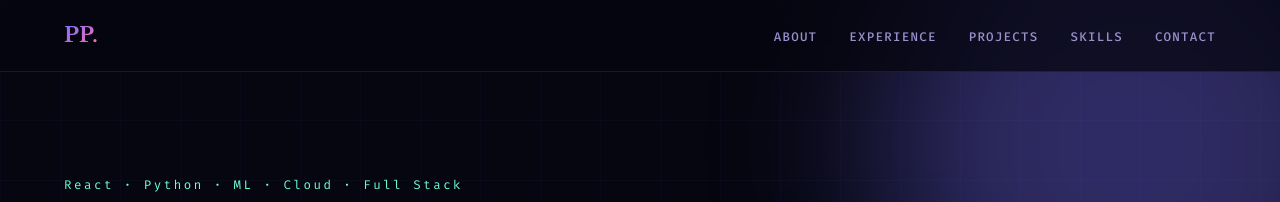
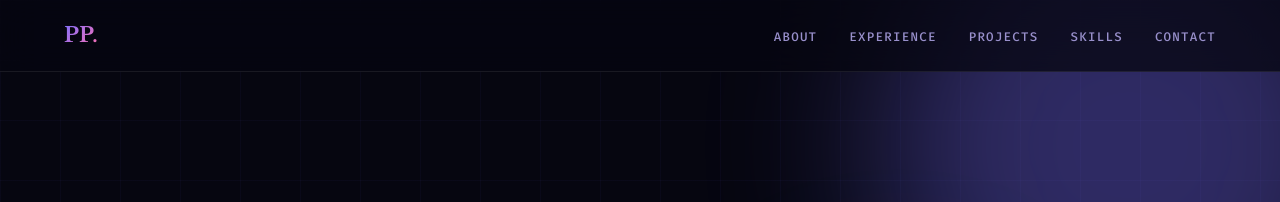
Before and after one commit to prasanna25325/portfolio, a plain HTML site: page index.html in a window 1280 px wide. Shown: the top 202 px of the page. Drawn offline with nearby package versions, Linux system fonts and the light colour scheme.

Commit message:
Remove entire hero eyebrow section

```diff
--- a/index.html
+++ b/index.html
@@ -41,7 +41,6 @@
     @keyframes float{0%,100%{transform:translateY(0) scale(1)}50%{transform:translateY(-30px) scale(1.05)}}
     .hero::after{content:'';position:absolute;inset:0;background-image:linear-gradient(rgba(124,111,255,0.04) 1px,transparent 1px),linear-gradient(90deg,rgba(124,111,255,0.04) 1px,transparent 1px);background-size:60px 60px;pointer-events:none}
     .hero-content{position:relative;z-index:1;max-width:900px}
-    .hero-eyebrow{font-family:var(--mono);font-size:0.78rem;letter-spacing:0.2em;color:var(--accent3);margin-bottom:1.5rem;opacity:0;animation:slideRight 0.8s 0.2s forwards;display:flex;align-items:center;gap:10px}
     .hero-name{font-family:var(--serif);font-size:clamp(4rem,10vw,9.5rem);font-weight:800;line-height:0.95;margin-bottom:1rem;letter-spacing:-0.02em}
     .hero-name .line{display:block;overflow:hidden}
     .hero-name .line span{display:block;opacity:0;transform:translateY(100%);animation:lineUp 0.9s cubic-bezier(0.16,1,0.3,1) forwards}
@@ -183,7 +182,6 @@
 <section class="hero">
   <div class="orb orb-1"></div><div class="orb orb-2"></div><div class="orb orb-3"></div>
   <div class="hero-content">
-    <p class="hero-eyebrow">React · Python · ML · Cloud · Full Stack</p>
     <h1 class="hero-name">
       <span class="line"><span>Prasanna</span></span>
       <span class="line"><span>Pendyala</span></span>
```
